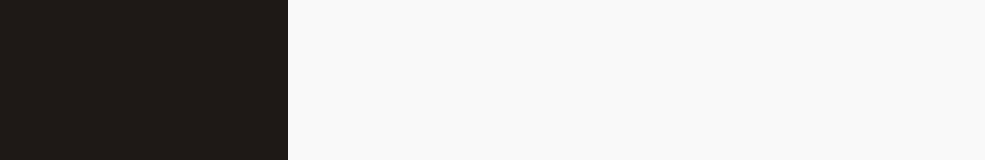
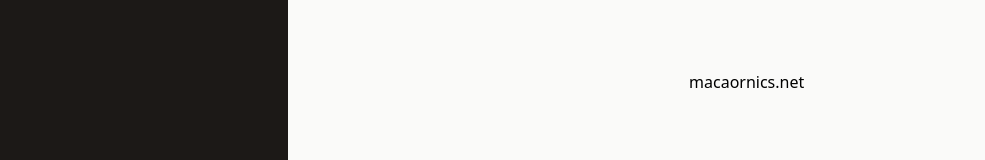
Before and after one commit to braverokmc79/react-project-management-app, a React (Vite) app: page / in a window 1280 px wide. Shown: the part 422-582 px from the top of the page, without its empty margins (0-985 px from the left). Built offline with nearby package versions, Linux system fonts and the light colour scheme.

Commit message:
macaronic.net 추가

```diff
--- /dev/null
+++ b/src/components/Footer.jsx
@@ -0,0 +1,11 @@
+import React from 'react'
+
+const Footer = () => {
+  return (
+    <footer className='mt-36 text-center  '>
+        <a href="https://macaronics.net" target='_blank'>macaornics.net</a>
+    </footer>
+  )
+}
+
+export default Footer
--- a/src/components/NewProject.jsx
+++ b/src/components/NewProject.jsx
@@ -1,6 +1,7 @@
 import React, { useEffect, useRef } from "react";
 import Input from "./Input";
 import Modal from "./Modal";
+import Footer from "./Footer";
 
 const NewProject = ({ onAdd , onCancel}) => {
   const modal=useRef();
@@ -62,6 +63,9 @@
         <Input ref={description} label="내용(50글자미만)" textarea />
         <Input type="date"  ref={dueDate} label="마감일" />
       </div>
+
+
+      <Footer  />
     </div>
     </>
   );
--- a/src/components/NoProjectSelect.jsx
+++ b/src/components/NoProjectSelect.jsx
@@ -1,8 +1,10 @@
 import noProjectImg from '../assets/no-projects.png';
 import Button from './Button';
+import Footer from './Footer';
 
 const NoProjectSelect = ({onStartAddProject}) => {
   return (
+    <>
     <div className='mt-24 text-center  w-2/3'>
         <img   src={noProjectImg}   alt="An empty task list"  className='w-16 h-16 object-contain mx-auto' />
 
@@ -14,7 +16,10 @@
 
             <Button onClick={onStartAddProject} > 새 프로젝트 만들기</Button>
         </p>
+        <Footer  />
     </div>
+
+     </>
   )
 }
 
--- a/src/components/SelectedProject.jsx
+++ b/src/components/SelectedProject.jsx
@@ -1,5 +1,6 @@
 import React from 'react'
 import Tasks from './Tasks'
+import Footer from './Footer'
 
 const SelectedProject = ({project, onDelete, onAddTask, onDeleteTask , tasks}) => {
 
@@ -24,6 +25,8 @@
         </header>
         <Tasks onAddTask={onAddTask}  onDeleteTask={onDeleteTask} tasks={tasks} />
 
+
+        <Footer  />
     </div>
   )
 }
```
Also changed, not shown: src/App.jsx (+7 -0 lines).
